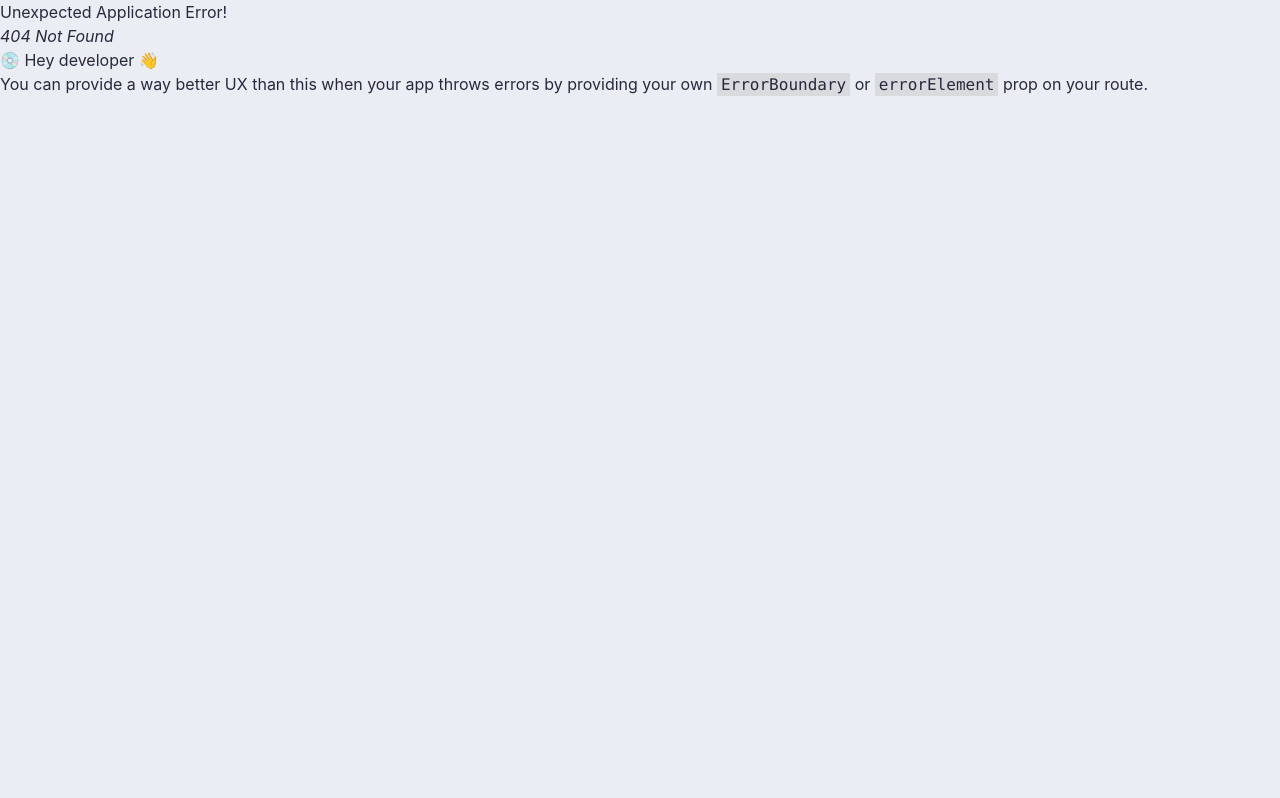
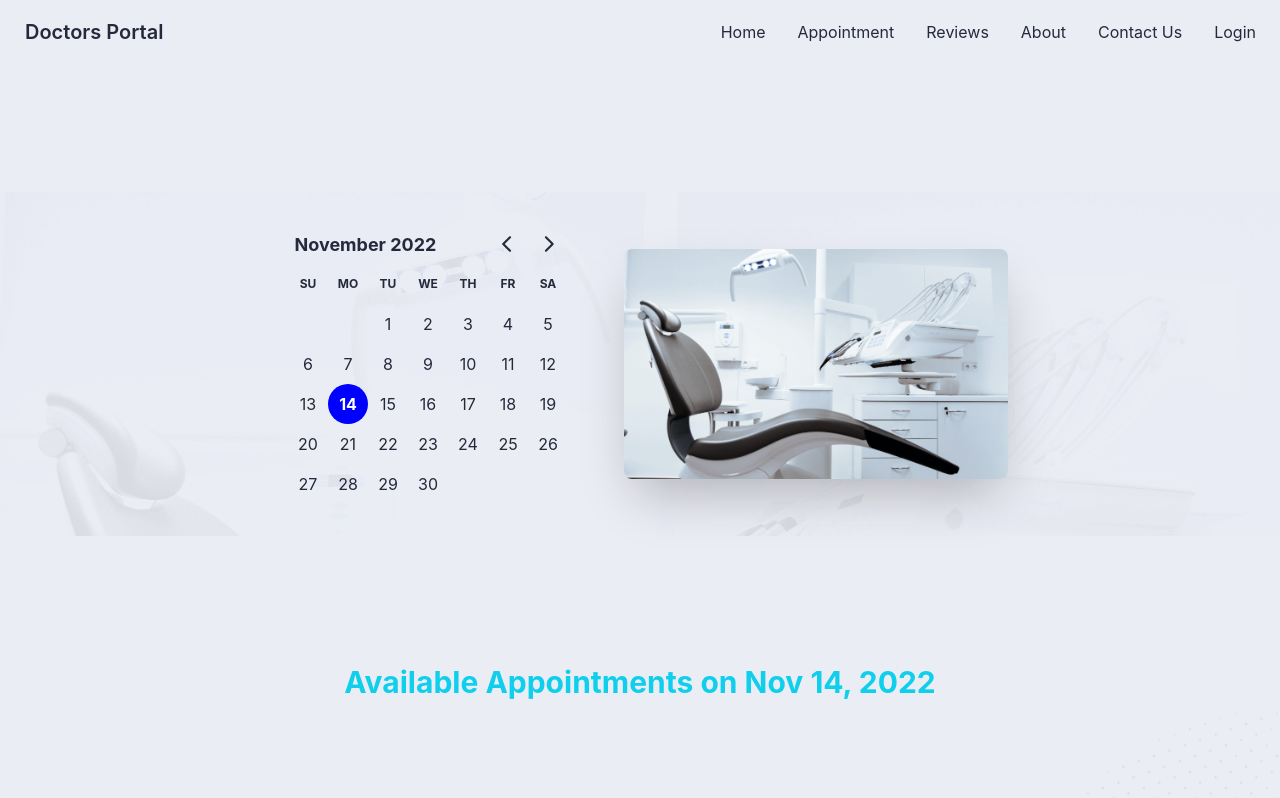
Before and after one commit to rejaul-dev/doctors-portal-client, a React (Create React App) app: page /appointment in a window 1280 px wide. Before the commit this address had no page. Shown: the top 798 px of the page. Built offline with nearby package versions, Linux system fonts and the light colour scheme.

Commit message:
added appointment page

```diff
--- a/package.json
+++ b/package.json
@@ -7,7 +7,9 @@
     "@testing-library/react": "^13.4.0",
     "@testing-library/user-event": "^13.5.0",
     "daisyui": "^2.39.1",
+    "date-fns": "^2.29.3",
     "react": "^18.2.0",
+    "react-day-picker": "^8.3.6",
     "react-dom": "^18.2.0",
     "react-router-dom": "^6.4.3",
     "react-scripts": "5.0.1",
--- /dev/null
+++ b/src/Pages/Appointment/Appointment/Appointment.jsx
@@ -0,0 +1,21 @@
+import React, { useState } from "react";
+import AppointmentBanner from "../AppointmentBanner/AppointmentBanner";
+import AvailableAppointment from "../AvailableAppointment/AvailableAppointment";
+
+const Appointment = () => {
+  const [selectedDate, setSelectedDate] = useState(new Date());
+  return (
+    <div>
+      <AppointmentBanner
+        selectedDate={selectedDate}
+        setSelectedDate={setSelectedDate}
+      />
+      <AvailableAppointment
+        selectedDate={selectedDate}
+        setSelectedDate={setSelectedDate}
+      />
+    </div>
+  );
+};
+
+export default Appointment;
--- /dev/null
+++ b/src/Pages/Appointment/AppointmentBanner/AppointmentBanner.jsx
@@ -0,0 +1,29 @@
+import React, { useState } from "react";
+import chair from "../../../assets/images/chair.png";
+import bg from "../../../assets/images/bg.png";
+import { DayPicker } from "react-day-picker";
+import { format } from "date-fns";
+
+const AppointmentBanner = ({ selectedDate, setSelectedDate }) => {
+  return (
+    <header
+      className="my-32"
+      style={{ background: `url(${bg})`, backgroundSize: "cover" }}
+    >
+      <div className="hero">
+        <div className="hero-content flex-col lg:flex-row-reverse">
+          <img src={chair} className="max-w-sm rounded-lg shadow-2xl" alt="" />
+          <div className="mr-6">
+            <DayPicker
+              mode="single"
+              selected={selectedDate}
+              onSelect={setSelectedDate}
+            />
+          </div>
+        </div>
+      </div>
+    </header>
+  );
+};
+
+export default AppointmentBanner;
--- /dev/null
+++ b/src/Pages/Appointment/AvailableAppointment/AvailableAppointment.jsx
@@ -0,0 +1,12 @@
+import { format } from 'date-fns';
+import React from 'react';
+
+const AvailableAppointment = ({selectedDate,setSelectedDate}) => {
+    return (
+        <div className='mt-16'>
+            <h2 className='text-center text-primary font-bold text-3xl'>Available Appointments on {format(selectedDate, "PP")}</h2>
+        </div>
+    );
+};
+
+export default AvailableAppointment;
--- a/src/Pages/Home/Banner/Banner.jsx
+++ b/src/Pages/Home/Banner/Banner.jsx
@@ -7,10 +7,11 @@ import PrimaryButton from "../../../components/PrimaryButton/PrimaryButton";
 const Banner = () => {
   return (
     <div className="hero pb-24 pt-24"
+    //background image
     style={{background:`url(${bg})`}}
     >
       <div className="hero-content flex-col lg:flex-row-reverse">
-        <img src={chair} className="lg:w-1/2 rounded-lg shadow-2xl" alt="" />
+        <img src={chair} className="lg:w-1/2 rounded-lg shadow-lg" alt="" />
         <div>
           <h1 className="text-4xl font-bold">Your New Smile Starts Here</h1>
           <p className="py-6">
--- a/src/Pages/Home/DentalCare/DentalCare.jsx
+++ b/src/Pages/Home/DentalCare/DentalCare.jsx
@@ -4,15 +4,15 @@ import PrimaryButton from "../../../components/PrimaryButton/PrimaryButton";
 
 const DentalCare = () => {
   return (
-    <div className="hero mt-20 w-[1388px]">
+    <div className="hero mt-20">
       <div className="hero-content flex-col lg:flex-row">
         <img
           src={treatment}
           className="max-w-sm mr-10 rounded-lg shadow-2xl"
           alt=""
         />
-        <div className="w-[497px]">
-          <h1 className="text-5xl font-bold">
+        <div>
+          <h1 className="text-4xl font-bold">
             Exceptional Dental Care, on Your Terms
           </h1>
           <p className="py-6">
--- a/src/Routes/Routes/Routes.jsx
+++ b/src/Routes/Routes/Routes.jsx
@@ -2,6 +2,7 @@ import { createBrowserRouter } from "react-router-dom";
 import Home from "../../Pages/Home/Home/Home";
 import Main from "../../layout/Main";
 import Login from "../../Pages/Login/Login";
+import Appointment from "../../Pages/Appointment/Appointment/Appointment";
 
 const router = createBrowserRouter([
   {
@@ -16,6 +17,10 @@ const router = createBrowserRouter([
         path: "/login",
         element: <Login />,
       },
+      {
+        path: "/appointment",
+        element: <Appointment />,
+      },
     ],
   },
 ]);
--- a/src/index.js
+++ b/src/index.js
@@ -3,6 +3,7 @@ import ReactDOM from 'react-dom/client';
 import './index.css';
 import App from './App';
 import reportWebVitals from './reportWebVitals';
+import 'react-day-picker/dist/style.css';
 
 const root = ReactDOM.createRoot(document.getElementById('root'));
 root.render(
```
Also changed, not shown: 1 other file (tests, documents, lock files or other folders).
